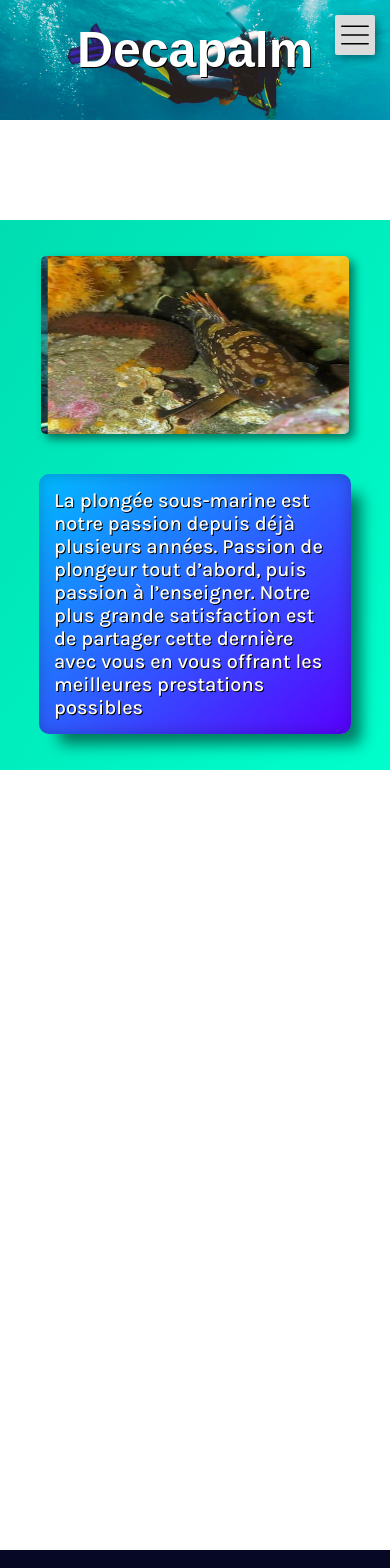
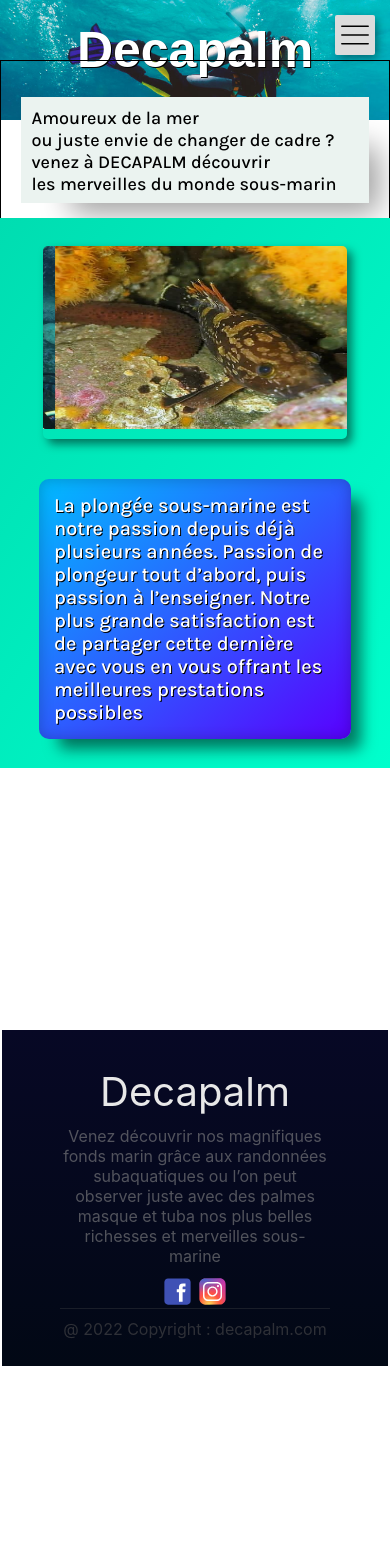
Before and after one commit to NG20NG/decapalm, a Next.js app: page / in a window 390 px wide. Shown: the top 1568 px of the page. After the commit the page ends 1368 px from the top, so only its background shows below. Built offline with nearby package versions, Linux system fonts and the light colour scheme.

Commit message:
fixing mobile carousel and footer --version 1.4.4 alpha

```diff
--- a/components/carousel/carousel.module.css
+++ b/components/carousel/carousel.module.css
@@ -13,12 +13,39 @@
   .mainCarouselStaticContainer {
     border-radius: 5px;
     width: 80vw;
-    height: auto;
+    height: 40%;
     margin-left: 0;
     box-shadow: 5px 5px 10px 0px rgba(0, 0, 0, 0.508);
   }
   .mainCarouselStaticContainer {
-    width: 79%;
-    height: 178px;
+    width: 78%;
   }
 }
+@media only screen and (max-width: 455px) {
+  .mainCarouselStaticContainer {
+    height: 38%;
+  }
+}
+@media only screen and (max-width: 445px) {
+  .mainCarouselStaticContainer {
+    height: 35%;
+  }
+}
+@media only screen and (max-width: 300px) {
+  .mainCarouselStaticContainer {
+    width: 78%;
+    height: 24%;
+  }
+}
+@media only screen and (max-width: 385px) {
+  .mainCarouselStaticContainer {
+    width: 78%;
+    height: 30%;
+  }
+}
+@media only screen and (max-width: 350px) {
+  .mainCarouselStaticContainer {
+    width: 78%;
+    height: 25%;
+  }
+}
--- a/components/carousel/carousel.tsx
+++ b/components/carousel/carousel.tsx
@@ -27,7 +27,7 @@ const Carousel = () => {
       <Slider {...settings}>
         {["1.jpg", "2.jpg", "3.jpg", "4.jpg"].map((e, i) => {
           return (
-            <div key={i}>
+            <div key={i} className={c.divInsideCarousel}>
               <Image
                 src={"/carousel/" + e}
                 alt="test"
--- a/components/footer/footer.module.css
+++ b/components/footer/footer.module.css
@@ -1,8 +1,11 @@
 /*=========================================== Footer*/
 .footer {
   width: 100%;
-  height: 220px;
+  height: 250px;
   background-image: linear-gradient(to bottom, rgb(7, 8, 37), rgb(2, 8, 21));
+  display: flex;
+  justify-content: center;
+  align-items: flex-end;
 }
 .footerMainStaticContainer,
 .footerMainStatic {
@@ -55,6 +58,13 @@
 }
 @media only screen and (max-width: 600px) {
   .footer {
-    height: 320px;
+    height: 340px;
+    border: 2px solid white;
   }
 }
+@media only screen and (max-width: 300px) {
+  .footer {
+    height: 440px;
+    border: 2px solid white;
+  }
+}
--- a/components/headerDescriptions/headerDescriptions.tsx
+++ b/components/headerDescriptions/headerDescriptions.tsx
@@ -7,13 +7,12 @@ export const AccueilDescription = () => {
   return (
     <div>
       <p>
-        AccueilDescription
-        {/* Amoureux de la mer
+        Amoureux de la mer
         <br />
         ou juste envie de changer de cadre ?<br />
         venez à DECAPALM découvrir
         <br />
-        les merveilles du monde sous-marin */}
+        les merveilles du monde sous-marin
       </p>
     </div>
   );
@@ -28,3 +27,8 @@ export const ActiviteDescription = () => {
 export const AproposDescription = () => {
   return <div>AproposDescription</div>;
 };
+//
+//
+export const ContactDescription = () => {
+  return <div>ContactDescription</div>;
+};
--- a/pages/_app.tsx
+++ b/pages/_app.tsx
@@ -16,6 +16,7 @@ import {
   AccueilDescription,
   ActiviteDescription,
   AproposDescription,
+  ContactDescription,
 } from "../components/headerDescriptions/headerDescriptions";
 //
 function MyApp({ Component, pageProps }: AppProps) {
@@ -38,54 +39,25 @@ function MyApp({ Component, pageProps }: AppProps) {
       if (width <= 600) {
         console.log("you using a phone");
       } else {
-        if (router.pathname === "/") {
-          gsap.to("." + header.headerDescription, {
-            position: "absolute",
-            left: 0,
-          });
-          gsap.to("." + header.headerDescription, { display: "flex" });
-          console.log("if '/'");
-          gsap.to("." + header.headerDescriptionContact, {
-            display: "none",
-          });
-          gsap.to("." + header.headerDescriptionContact, {
-            position: "absolute",
-            left: -1300,
+        gsap.to(`.${header.headerDescription}`, {
+          position: "relative",
+          left: "1300px",
         });
         gsap
-            .to("." + header.headerDescriptionContact, {
-              display: "none",
-            })
-            .delay(0.5);
-        } else {
-          // ================ not '/'
-          gsap.to("." + header.headerDescription, {
-            position: "absolute",
-            left: 1300,
-          });
+          .to(`.${header.headerDescription} > p`, { display: "none" })
+          .delay(0.2);
+        gsap.to(`.${header.headerDescription}`, { left: "-600px" }).delay(0.7);
         gsap
-            .to("." + header.headerDescription, {
-              display: "none",
-            })
-            .delay(0.5);
-          // ================ if '/contact'
-          if (router.pathname === "/contact") {
-            console.log(router.pathname);
-            gsap.to("." + header.headerDescriptionContact, { display: "flex" });
-            gsap
-              .to("." + header.headerDescriptionContact, {
-                left: 0,
-              })
-              .delay(0.1);
-          }
-        }
+          .to(`.${header.headerDescription} > p`, { display: "flex" })
+          .delay(1.1);
+        gsap.to(`.${header.headerDescription}`, { left: "0px" }).delay(1.1);
       }
     }
   };
   //===============================================================
   useEffect(() => {
     pathName();
-  }, [router?.pathname]);
+  }, [router]);
   //===============================================================
   const menuListArray = [
     ["/", "Accueil", header.accueilBTN],
@@ -112,15 +84,21 @@ function MyApp({ Component, pageProps }: AppProps) {
     setMenuOnClick(!menuOnClick);
   };
   //===============================================================
+  const [descriptionElem, setDescriptionElem] = useState<any>();
+  const headerDescriptionFunction = () => {
     if (router.pathname === "/") {
-    console.log(router.pathname);
+      setDescriptionElem(<AccueilDescription />);
     } else if (router.pathname === "/contact") {
-    console.log(router.pathname);
+      setDescriptionElem(<ContactDescription />);
     } else if (router.pathname === "/activite") {
-    console.log(router.pathname);
+      setDescriptionElem(<ActiviteDescription />);
     } else if (router.pathname === "/apropos") {
-    console.log(router.pathname);
+      setDescriptionElem(<AproposDescription />);
     }
+  };
+  useEffect(() => {
+    headerDescriptionFunction();
+  }, [router.pathname]);
   //===============================================================
   return (
     <div className={header.appStaticPageContainer}>
@@ -156,7 +134,11 @@ function MyApp({ Component, pageProps }: AppProps) {
                 ))}
               </ul>
             </nav>
-            <div></div>
+            <div>
+              <div className={header.headerDescription}>
+                <p>{descriptionElem}</p>
+              </div>
+            </div>
           </header>
           <Component {...pageProps} />
           <footer className={footer.footer}>
--- a/styles/Header.module.css
+++ b/styles/Header.module.css
@@ -195,31 +195,27 @@
     font-size: 50px;
   }
   .headerDescription {
-    position: absolute;
-    height: 19%;
-    top: 100px;
+    height: 180px;
+    position: relative;
+    bottom: 40px;
     display: flex;
     justify-content: center;
     align-items: center;
+    border: 1px solid black;
   }
   .headerDescription > p {
     background-color: rgb(235, 243, 240);
     color: black;
     font-size: 18px;
     width: 89vw;
+    height: 60%;
     margin-left: 0;
-    margin-bottom: 18%;
     background-image: none;
     text-shadow: none;
   }
 }
 @media only screen and (max-width: 300px) {
   .headerDescription {
-    position: absolute;
-    height: 25%;
-    top: 100px;
-    display: flex;
-    justify-content: center;
-    align-items: center;
+    height: 300px;
   }
 }
--- a/styles/Index.module.css
+++ b/styles/Index.module.css
@@ -48,7 +48,7 @@
   .carouselContainer {
     flex-direction: column;
     justify-content: center;
-    margin-top: 100px;
+    margin-top: 25%;
     width: 100vw;
     height: 550px;
     background-image: linear-gradient(
@@ -69,3 +69,17 @@
     padding: 15px;
   }
 }
+@media only screen and (max-width: 300px) {
+  .carouselContainer {
+    margin-top: 65%;
+  }
+  .carouselContainer {
+    flex-direction: column;
+    justify-content: center;
+    width: 100vw;
+    height: 530px;
+  }
+  .carouselDescription > p {
+    font-size: 18px;
+  }
+}
```
Also changed, not shown: pages/activite.tsx (+32 -0 lines), pages/apropos.tsx (+32 -0 lines), pages/contact.tsx (+40 -0 lines), pages/index.tsx (+0 -27 lines). Lines whose indentation alone changed are shown as unchanged.
